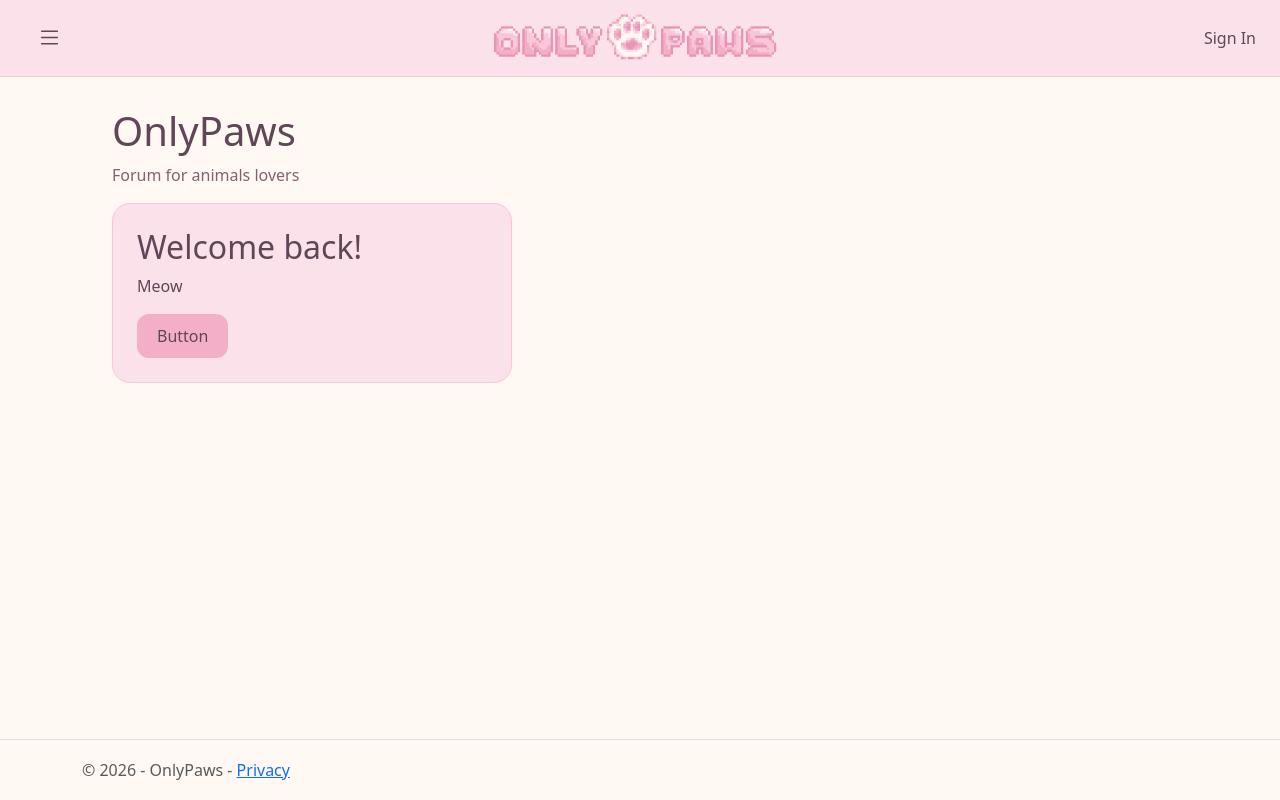
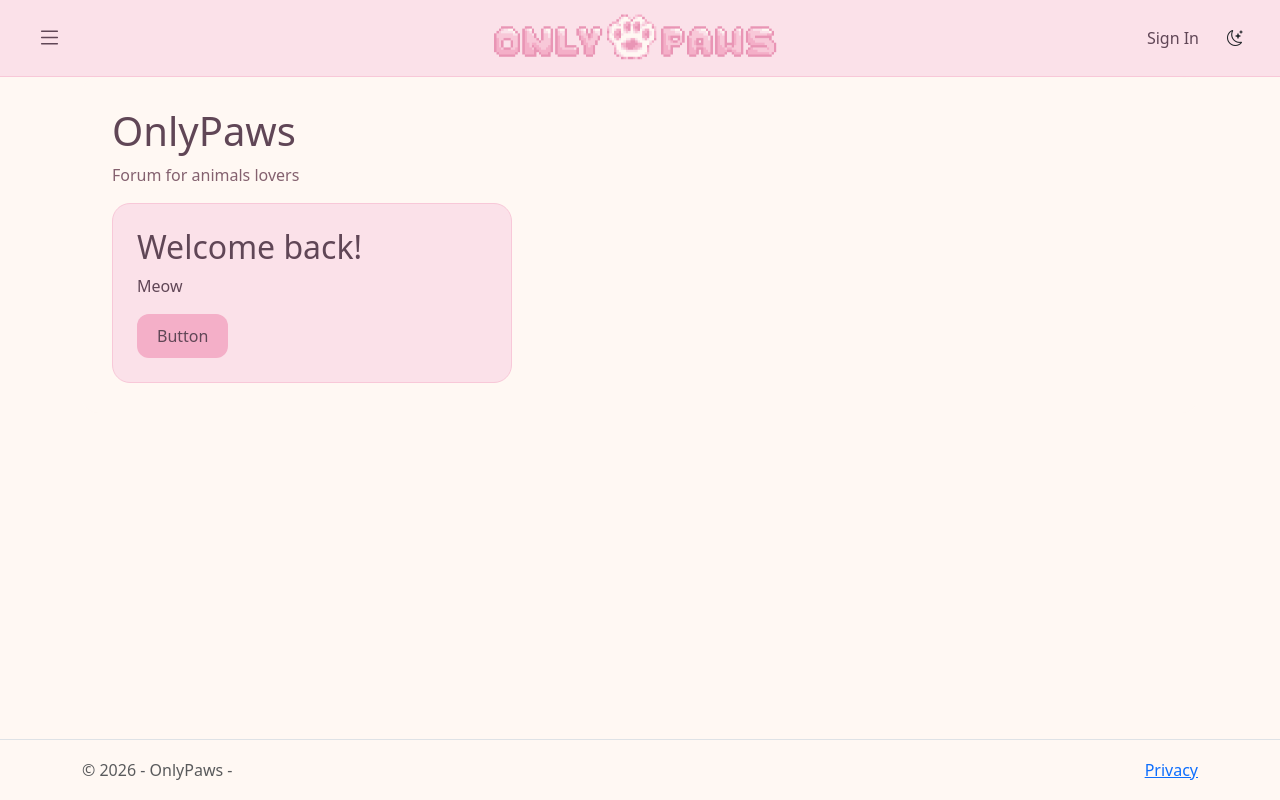
Before and after one commit to moliDoe/OnlyPaws, an ASP.NET Core app: page / in a window 1280 px wide. Run offline with ASP.NET Core 8, Linux system fonts and the light colour scheme; style sheets or scripts are compiled from the project's sources; some libraries are stand-ins or nearby versions.

Commit message:
add dark theme button

```diff
--- a/OnlyPaws/Views/Shared/_Layout.cshtml
+++ b/OnlyPaws/Views/Shared/_Layout.cshtml
@@ -19,7 +19,12 @@
             <button class="btn btn-menu" type="button" data-bs-toggle="offcanvas" data-bs-target="#offcanvasWithBothOptions" aria-controls="offcanvasWithBothOptions">
                 <i class="bi bi-list"></i>
             </button>
-            <a class="nav-link" asp-area="" asp-controller="SignIn" asp-action="Index">Sign In</a>
+            <div class="navbar-actions">
+                <a class="nav-link" asp-area="" asp-controller="SignIn" asp-action="Index">Sign In</a>
+                <button class="btn theme-toggle" type="button" id="themeToggle" aria-label="Toggle theme">
+                    <i class="bi bi-moon-stars" id="themeIcon"></i>
+                </button>
+            </div>
         </div>
     </nav>
     <div class="offcanvas offcanvas-start onlypaws-menu" data-bs-scroll="true" tabindex="-1" id="offcanvasWithBothOptions" aria-labelledby="offcanvasWithBothOptionsLabel">
@@ -46,7 +51,7 @@
 </div>
 
 <footer class="border-top footer text-muted">
-    <div class="container">
+    <div class="container d-flex justify-content-between align-items-center">
         &copy; 2026 - OnlyPaws - <a asp-area="" asp-controller="Home" asp-action="Privacy">Privacy</a>
     </div>
 </footer>
--- a/OnlyPaws/wwwroot/css/site.css
+++ b/OnlyPaws/wwwroot/css/site.css
@@ -116,6 +116,12 @@ body {
   margin: 0;
 }
 
+.navbar-actions {
+  display: flex;
+  align-items: center;
+  gap: 15px;
+}
+
 .navbar-brand img {
   height: 50px;
   width: auto;
```
